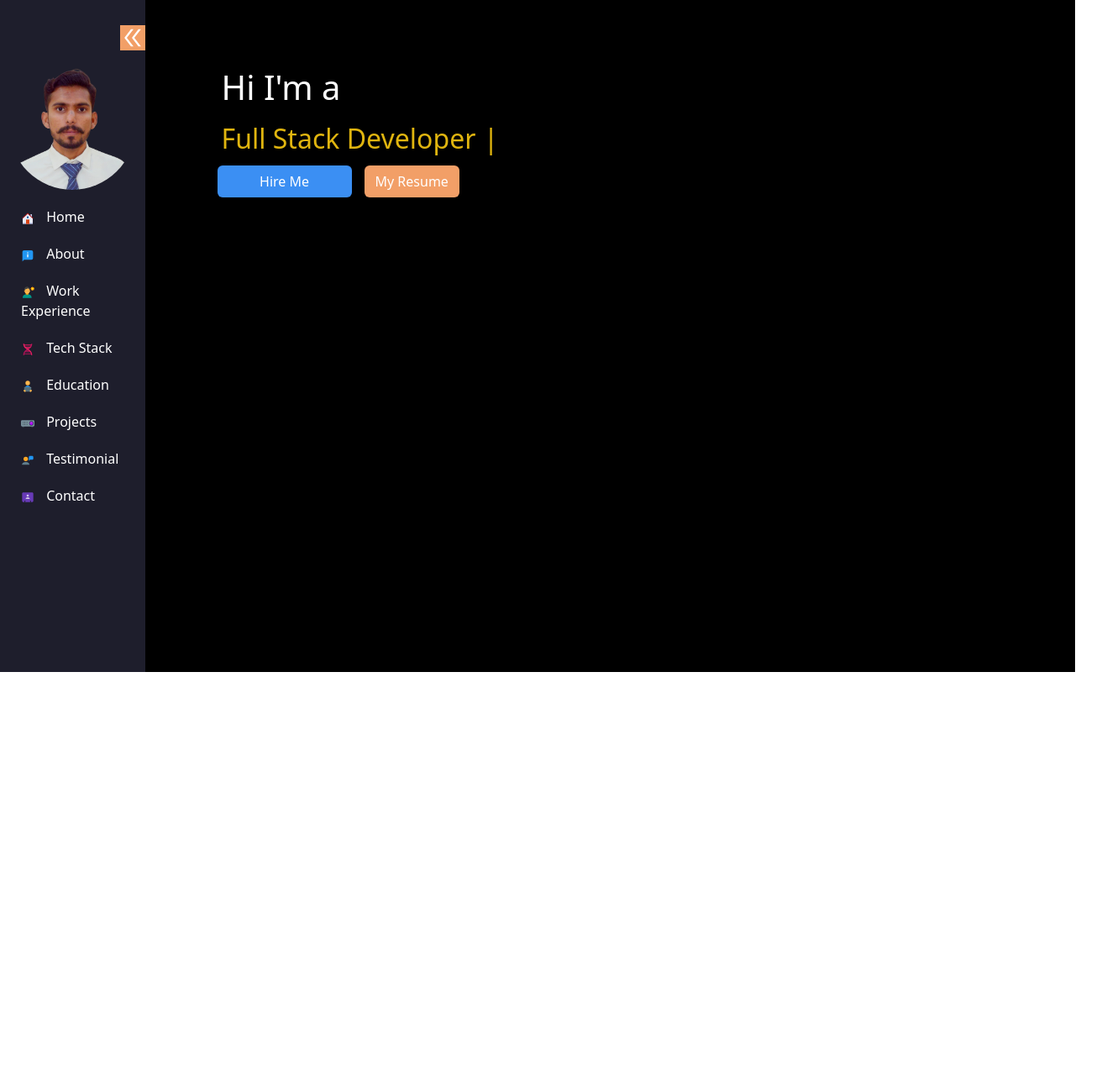
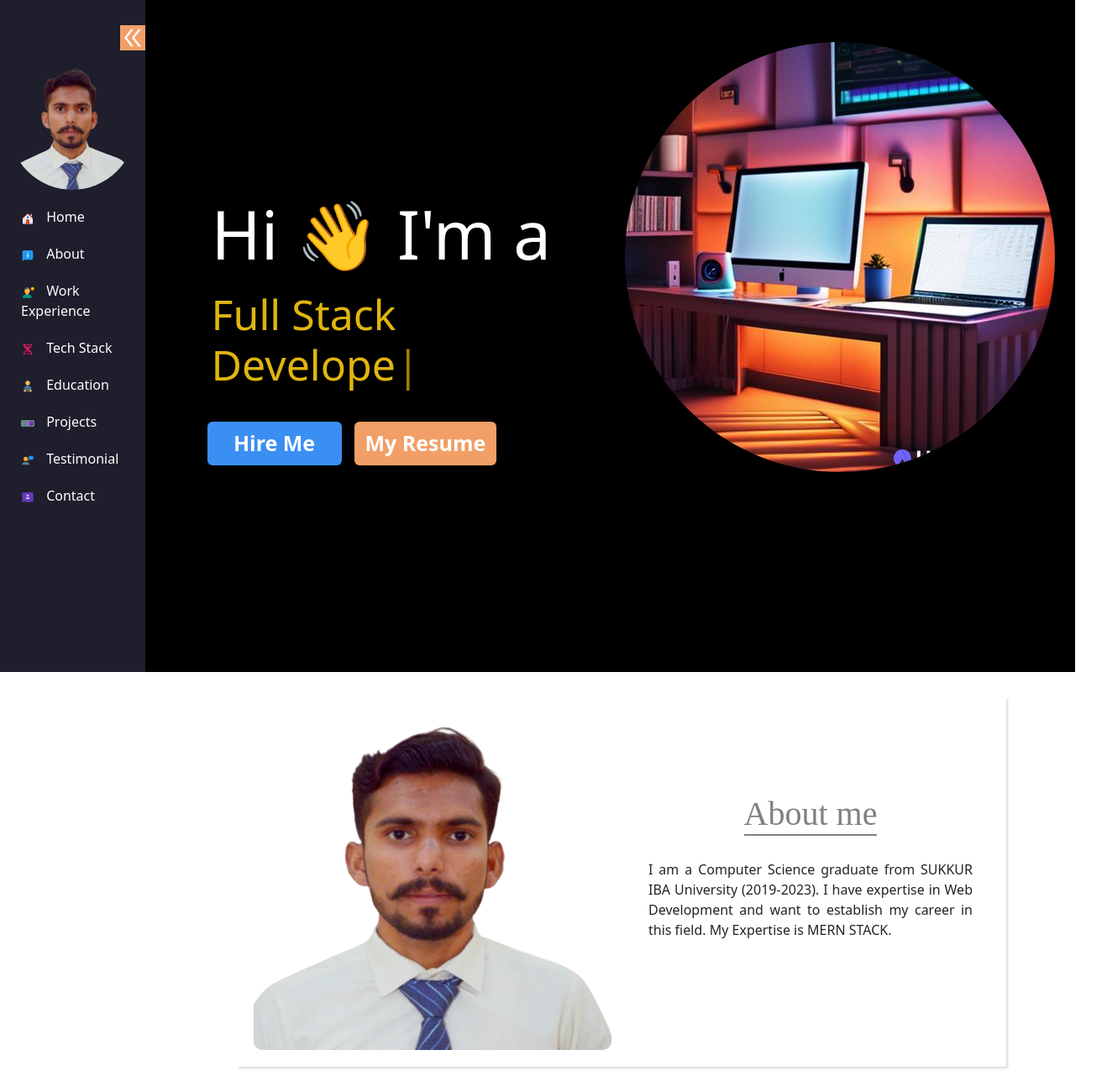
Before and after one commit to Umair513/Portfolio, a React (Create React App) app in the folder client/: page / in a window 1280 px wide. Shown: the whole page at 84% size, 1318 px wide, since content can reach past the window. Before the commit the page ends 800 px from the top, so only its background shows below. Built offline with nearby package versions, Linux system fonts and the light colour scheme.

Commit message:
About Section

```diff
--- a/client/src/App.js
+++ b/client/src/App.js
@@ -1,9 +1,14 @@
 import Layout from "./components/layout/Layout";
+import About from "./pages/About/About";
 
 function App() {
   return (
     <>
       <Layout> </Layout>
+      <div className="container">
+        <About></About>
+      </div>
+
     </>
   );
 }
--- /dev/null
+++ b/client/src/pages/About/About.css
@@ -0,0 +1,31 @@
+.about {
+  margin: 30px 0px;
+  padding: 20px;
+  margin-left: 200px;
+  box-shadow: rgba(0, 0, 0, 0.15) 1.95px 1.95px 2.6px;
+}
+
+.about-img img {
+  border-radius: 10px;
+  width: 100%;
+  height: 400px;
+}
+
+.about-content {
+  display: flex;
+  flex-direction: column;
+  justify-content: center;
+  align-items: center;
+}
+
+.about-content h1 {
+  color: gray;
+  font-family: cursive;
+  border-bottom: 2px solid gray;
+  text-align: center;
+}
+
+.about-content p {
+  text-align: justify;
+  padding: 20px;
+}
--- /dev/null
+++ b/client/src/pages/About/About.js
@@ -0,0 +1,23 @@
+import React from 'react'
+import "./About.css"
+import Profile from "../../assets/images/profile.png"
+
+const About = () => {
+    return (
+        <>
+            <div className="about">
+                <div className="row">
+                    <div className="col-md-6 col-xl-6 col-lg-6 col-xs-12 about-img">
+                        <img src={Profile} alt="" />
+                    </div>
+                    <div className="col-md-6 about-content col-xl-6 col-lg-6 col-xs-12">
+                        <h1>About me</h1>
+                        <p>I am a Computer Science graduate from SUKKUR IBA University (2019-2023). I have expertise in Web Development and want to establish my career in this field. My Expertise is MERN STACK.</p>
+                    </div>
+                </div>
+            </div>
+        </>
+    )
+}
+
+export default About
--- a/client/src/pages/Home/Home.js
+++ b/client/src/pages/Home/Home.js
@@ -2,13 +2,14 @@ import React from 'react'
 import "./home.css"
 import Typewriter from "typewriter-effect"
 import Resume from "../../assets/docs/cv.pdf"
+import Model from "../../assets/images/model.png"
 
 const Home = ({ toggle }) => {
     return (
         <>
             <div className="container-fluid home-container">
                 <div className="container home-content">
-                    <h1>Hi I'm a </h1>
+                    <h1>Hi 👋 I'm a </h1>
                     <h2>
                         <Typewriter
                             options={
@@ -25,6 +26,9 @@ const Home = ({ toggle }) => {
                         <a className='btn btn-cv' href={Resume} download="Umair.pdf">My Resume</a>
                     </div>
                 </div>
+                <div className="model">
+                    <img src={Model} alt="" />
+                </div>
             </div>
         </>
     )
--- a/client/src/pages/Home/home.css
+++ b/client/src/pages/Home/home.css
@@ -1,23 +1,44 @@
 .home-container {
-  height: 300px;
+  height: 629px;
   color: white;
-  margin-left: 50px;
+  /* margin-left: 50px; */
+  padding-left: 50px;
+  display: flex;
+}
+
+.model {
+  margin-top: 50px;
+  margin-right: 0px;
+  border-radius: 100px;
+}
+
+.model img {
+  border-radius: 1000px;
+}
+
+.home-content {
+  margin-top: 150px;
 }
 
 .home-content h1 {
   padding: 5px;
   padding-top: 80px;
+  font-size: 80px;
 }
 
 .home-content h2 {
   padding: 5px;
   /* padding-top: 80px; */
   color: #e0b50f;
+  font-size: 50px;
 }
 .home-buttons .btn-hire {
   background-color: #3b8ff3;
   color: white;
   width: 160px;
+  font-size: 25px;
+  font-weight: bolder;
+  margin-top: 25px;
 }
 .home-buttons .btn-hire:hover {
   background-color: white;
@@ -29,6 +50,9 @@
   background-color: #f29f67;
   color: white;
   margin-left: 15px;
+  font-size: 25px;
+  font-weight: bolder;
+  margin-top: 25px;
 }
 
 .home-buttons .btn-cv:hover {
```
Also changed, not shown: client/src/assets/images/model.png (added).
